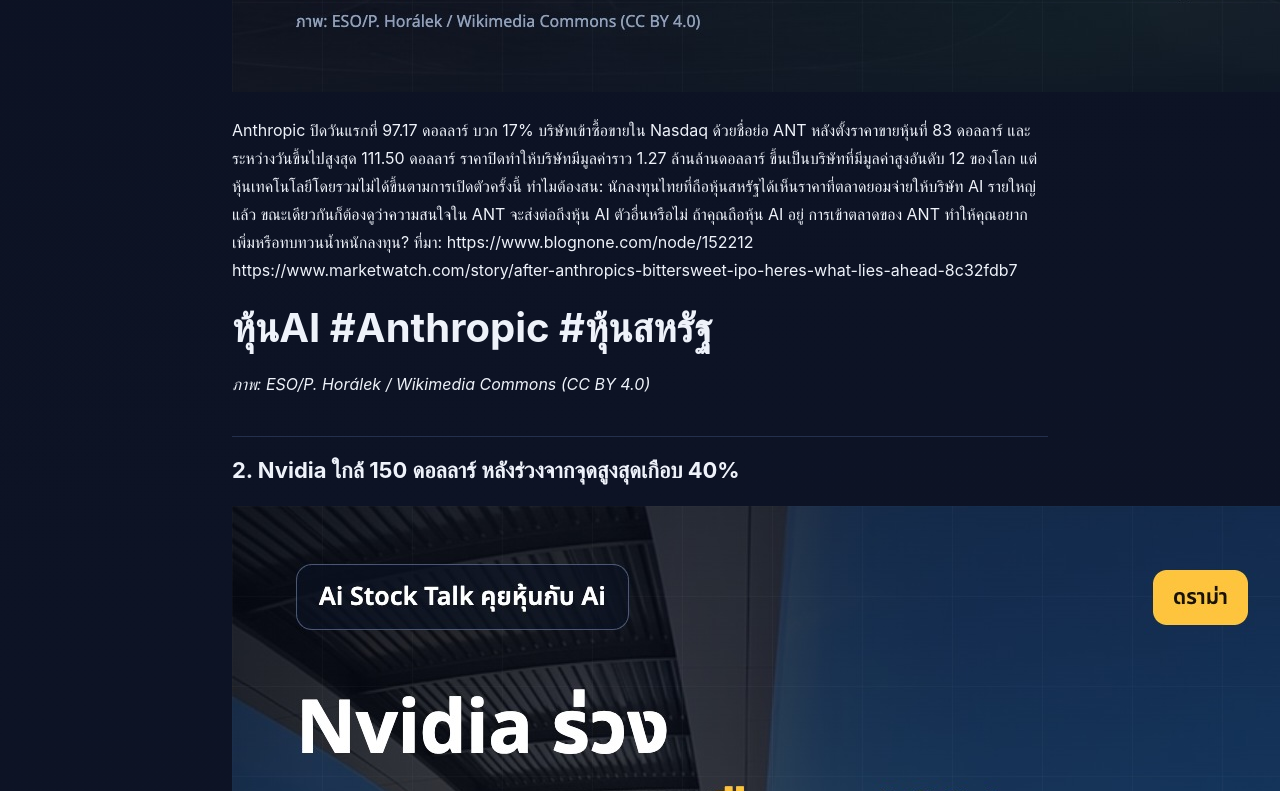
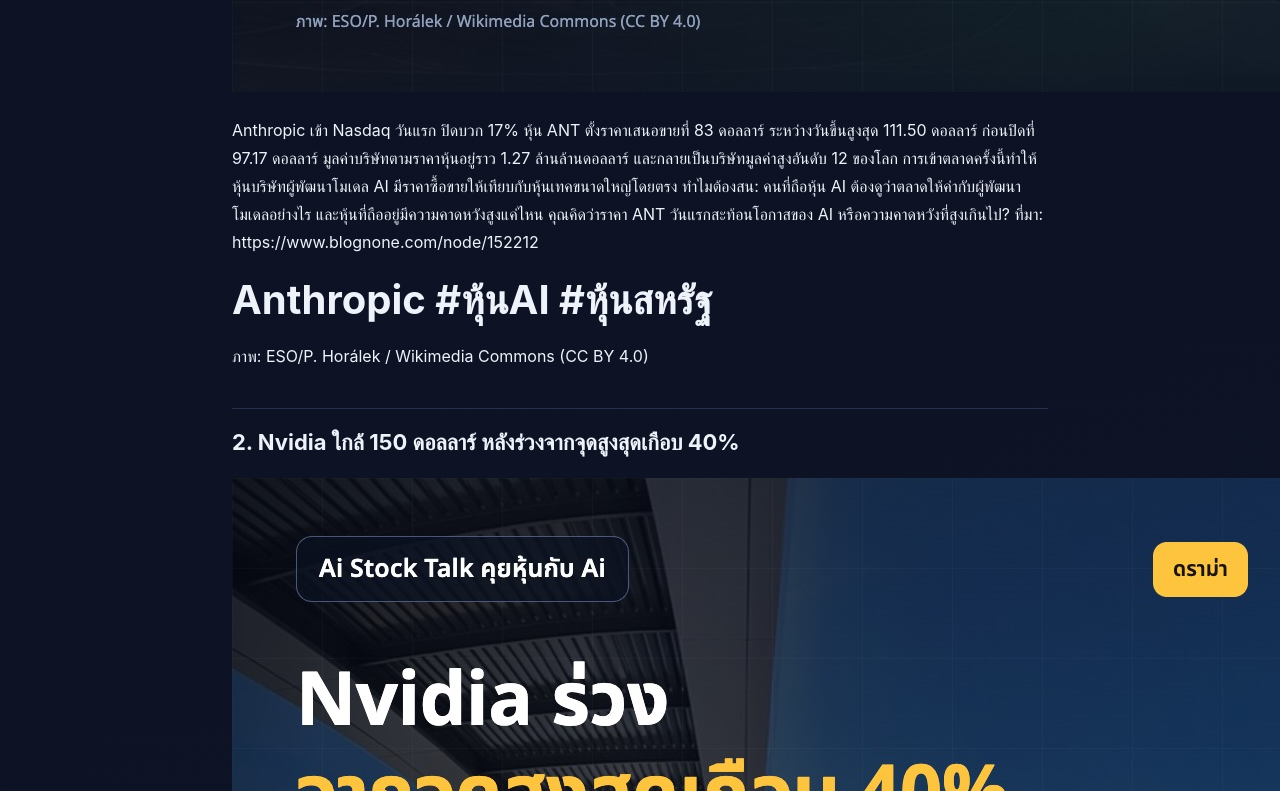
Before and after one commit to tstevy3a/horizon-ai-radar, a plain HTML site: page docs/2026-11-20.html in a window 1280 px wide. Shown: the part 2129-2920 px from the top of the page. Drawn offline with Linux system fonts and the light colour scheme.

Commit message:
radar: reconcile 2026-11-20 queue + page

```diff
--- a/docs/2026-11-20.html
+++ b/docs/2026-11-20.html
@@ -16,17 +16,17 @@
 <h1>Ai Stock Talk คุยหุ้นกับ Ai — 20 พ.ย. 2026</h1>
 <p class="meta">เผยแพร่ 2026-11-20</p>
 <img class="cover" src="img/cover-2026-11-20.jpg" alt="ภาพปกข่าว 2026-11-20">
-<article><h2>1. Anthropic เข้าตลาดวันแรก ปิดบวก 17%</h2>
+<article><h2>1. Anthropic เข้าตลาดวันแรก หุ้นปิดบวก 17%</h2>
 <p><img alt="cover" src="img/post-1-cover-2026-11-20.jpg" /></p>
-<p>Anthropic ปิดวันแรกที่ 97.17 ดอลลาร์ บวก 17%
-บริษัทเข้าซื้อขายใน Nasdaq ด้วยชื่อย่อ ANT หลังตั้งราคาขายหุ้นที่ 83 ดอลลาร์ และระหว่างวันขึ้นไปสูงสุด 111.50 ดอลลาร์
-ราคาปิดทำให้บริษัทมีมูลค่าราว 1.27 ล้านล้านดอลลาร์ ขึ้นเป็นบริษัทที่มีมูลค่าสูงอันดับ 12 ของโลก
-แต่หุ้นเทคโนโลยีโดยรวมไม่ได้ขึ้นตามการเปิดตัวครั้งนี้
-ทำไมต้องสน: นักลงทุนไทยที่ถือหุ้นสหรัฐได้เห็นราคาที่ตลาดยอมจ่ายให้บริษัท AI รายใหญ่แล้ว ขณะเดียวกันก็ต้องดูว่าความสนใจใน ANT จะส่งต่อถึงหุ้น AI ตัวอื่นหรือไม่
-ถ้าคุณถือหุ้น AI อยู่ การเข้าตลาดของ ANT ทำให้คุณอยากเพิ่มหรือทบทวนน้ำหนักลงทุน?
-ที่มา: https://www.blognone.com/node/152212 https://www.marketwatch.com/story/after-anthropics-bittersweet-ipo-heres-what-lies-ahead-8c32fdb7</p>
-<h1>หุ้นAI #Anthropic #หุ้นสหรัฐ</h1>
-<p><em>ภาพ: ESO/P. Horálek / Wikimedia Commons (CC BY 4.0)</em></p>
+<p>Anthropic เข้า Nasdaq วันแรก ปิดบวก 17%
+หุ้น ANT ตั้งราคาเสนอขายที่ 83 ดอลลาร์ ระหว่างวันขึ้นสูงสุด 111.50 ดอลลาร์ ก่อนปิดที่ 97.17 ดอลลาร์
+มูลค่าบริษัทตามราคาหุ้นอยู่ราว 1.27 ล้านล้านดอลลาร์ และกลายเป็นบริษัทมูลค่าสูงอันดับ 12 ของโลก
+การเข้าตลาดครั้งนี้ทำให้หุ้นบริษัทผู้พัฒนาโมเดล AI มีราคาซื้อขายให้เทียบกับหุ้นเทคขนาดใหญ่โดยตรง
+ทำไมต้องสน: คนที่ถือหุ้น AI ต้องดูว่าตลาดให้ค่ากับผู้พัฒนาโมเดลอย่างไร และหุ้นที่ถืออยู่มีความคาดหวังสูงแค่ไหน
+คุณคิดว่าราคา ANT วันแรกสะท้อนโอกาสของ AI หรือความคาดหวังที่สูงเกินไป?
+ที่มา: https://www.blognone.com/node/152212</p>
+<h1>Anthropic #หุ้นAI #หุ้นสหรัฐ</h1>
+<p>ภาพ: ESO/P. Horálek / Wikimedia Commons (CC BY 4.0)</p>
 <h2>2. Nvidia ใกล้ 150 ดอลลาร์ หลังร่วงจากจุดสูงสุดเกือบ 40%</h2>
 <p><img alt="cover" src="img/post-2-cover-2026-11-20.jpg" /></p>
 <p>Nvidia ร่วงจากจุดสูงสุดเกือบ 40%
@@ -37,7 +37,7 @@
 ถ้าพอร์ตคุณมี Nvidia อยู่ การลดลงจากจุดสูงสุดครั้งนี้เปลี่ยนมุมมองคุณหรือยัง?
 ที่มา: https://www.theverge.com/ai-artificial-intelligence/1038063/nvidia-stock-market-price-earnings</p>
 <h1>Nvidia #หุ้นชิป #หุ้นAI</h1>
-<p><em>ภาพ: Dicklyon / Wikimedia Commons (CC BY-SA 4.0)</em></p>
+<p>ภาพ: Dicklyon / Wikimedia Commons (CC BY-SA 4.0)</p>
 <h2>3. สหรัฐอนุมัติขายชิป AI ให้บริษัทจีนมากกว่า 879,000 ชิ้น</h2>
 <p><img alt="cover" src="img/post-3-cover-2026-11-20.jpg" /></p>
 <p>สหรัฐอนุมัติขายชิป AI ให้จีนกว่า 879,000 ชิ้น
@@ -48,7 +48,7 @@
 คุณคิดว่าประเด็นนี้ควรมีน้ำหนักแค่ไหนเวลาประเมินหุ้นชิปในพอร์ต?
 ที่มา: https://www.cnbc.com/2026/11/19/nvidia-amd-china-chip-sales-congress.html</p>
 <h1>ชิปAI #หุ้นชิป #จีนสหรัฐ</h1>
-<p><em>ภาพ: Dicklyon / Wikimedia Commons (CC BY-SA 4.0)</em></p>
+<p>ภาพ: Dicklyon / Wikimedia Commons (CC BY-SA 4.0)</p>
 <h2>4. AMD ปิดร่วงกว่า 7% หลังข้อกล่าวหาเรื่องจีน</h2>
 <p><img alt="cover" src="img/post-4-cover-2026-11-20.jpg" /></p>
 <p>AMD ปิดร่วงกว่า 7% หลังรายงานผู้ขายชอร์ต
@@ -59,7 +59,7 @@ AMD ระบุว่าบริษัทปฏิบัติตามกฎ
 เมื่อข้อมูลสองฝ่ายยังต่างกัน คุณจะรอหลักฐานเพิ่มหรือปรับน้ำหนักหุ้น AMD ตอนนี้?
 ที่มา: https://www.cnbc.com/2026/11/19/amd-falls-on-short-seller-report-of-alleged-china-exposure.html</p>
 <h1>AMD #หุ้นชิป #หุ้นสหรัฐ</h1>
-<p><em>ภาพ: Bruno Corpet (Quoique) / Wikimedia Commons (CC BY-SA 3.0)</em></p>
+<p>ภาพ: Bruno Corpet (Quoique) / Wikimedia Commons (CC BY-SA 3.0)</p>
 <h2>5. SoftBank เจอวันแย่สุดในกว่า 2 ปี หลังหุ้น AI เอเชียร่วง</h2>
 <p><img alt="cover" src="img/post-5-cover-2026-11-20.jpg" /></p>
 <p>SoftBank เจอวันแย่สุดในกว่า 2 ปี
@@ -70,7 +70,7 @@ AMD ระบุว่าบริษัทปฏิบัติตามกฎ
 พอร์ตของคุณมีหุ้น AI ฝั่งเอเชียมากกว่าฝั่งสหรัฐหรือเปล่า?
 ที่มา: https://www.cnbc.com/2026/11/20/softbank-ai-tech-stocks-slide-anthropic-debut.html</p>
 <h1>SoftBank #หุ้นAI #หุ้นเอเชีย</h1>
-<p><em>ภาพ: Diliff / Wikimedia Commons (CC BY 2.5)</em></p>
+<p>ภาพ: Diliff / Wikimedia Commons (CC BY 2.5)</p>
 <h2>6. หุ้นสหรัฐลงครบ 11 กลุ่ม แต่หุ้นไซเบอร์สวนตลาด</h2>
 <p><img alt="cover" src="img/post-6-cover-2026-11-20.jpg" /></p>
 <p>หุ้นสหรัฐลงครบ 11 กลุ่ม หุ้นไซเบอร์สวนทาง
@@ -81,7 +81,7 @@ AMD ระบุว่าบริษัทปฏิบัติตามกฎ
 เวลาตลาดลงกว้างแบบนี้ คุณดูดัชนีรวมก่อนหรือเปิดดูหุ้นแต่ละตัวในพอร์ต?
 ที่มา: https://www.marketwatch.com/story/these-were-the-only-stocks-that-rose-amid-the-stock-markets-wipeout-thursday-1eaf32ba?mod=mw_rss_topstories</p>
 <h1>หุ้นสหรัฐ #ตลาดหุ้น #หุ้นไซเบอร์</h1>
-<p><em>ภาพ: Diliff / Wikimedia Commons (CC BY 2.5)</em></p></article>
+<p>ภาพ: Diliff / Wikimedia Commons (CC BY 2.5)</p></article>
 <footer>
   สร้างอัตโนมัติจาก Horizon AI News Radar · <a href="https://tstevy3a.github.io/horizon-ai-radar/">หน้าแรก</a><br>
   แหล่งข่าว: Hacker News, TechCrunch, The Verge, Ars Technica, CNBC, MarketWatch, Blognone
```
